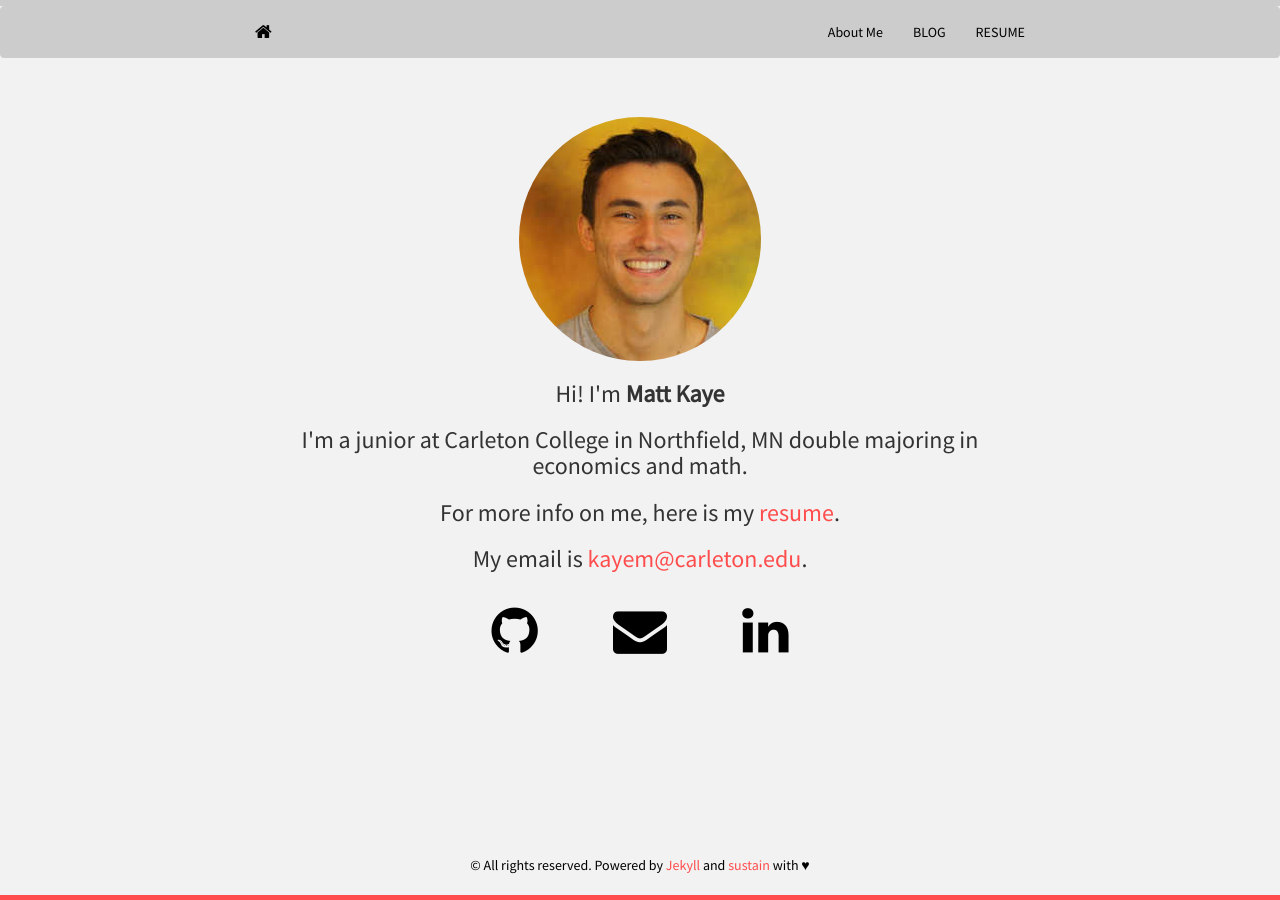
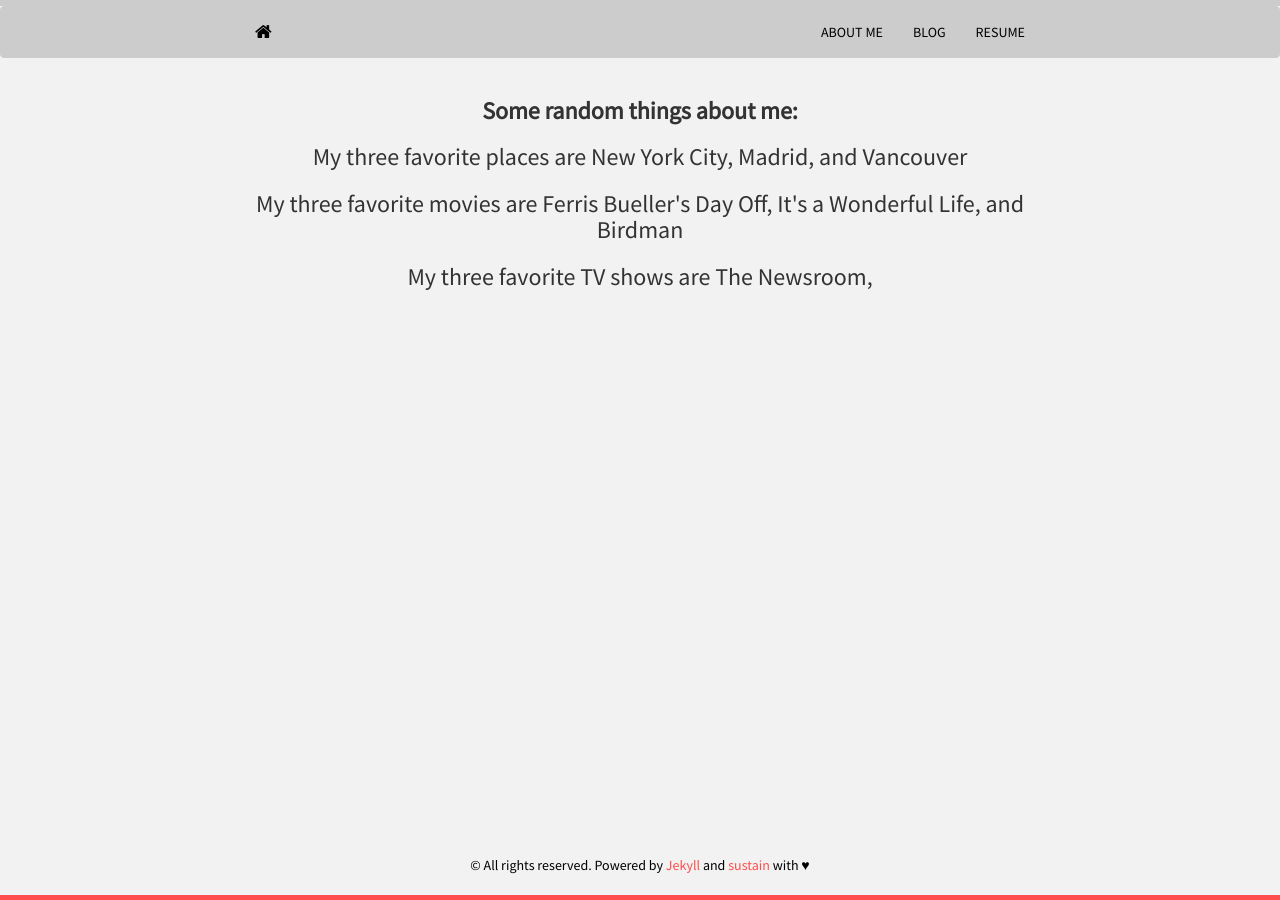
Before and after one commit to mrkaye97/mrkaye97.github.io, a Jekyll site: the page built from about.html, in a window 1280 px wide. Built offline with Jekyll 4.4.1, drawn with Linux system fonts in a browser that asks for light colours; nearby versions of some CDN libraries.

Commit message:
update about me

```diff
--- a/_includes/header.html
+++ b/_includes/header.html
@@ -5,7 +5,7 @@
     </div>
     <div id="navbar">
       <ul class="nav navbar-nav navbar-right">
-        <li><a href="{{ site.baseurl }}about.html">About Me</a></li>
+        <li><a href="{{ site.baseurl }}about.html">ABOUT ME</a></li>
         <li><a href="{{ site.baseurl }}blog.html">BLOG</a></li>
         <li><a href="Matthew_Kaye_Resume.pdf">RESUME</a></li>
       </ul>
--- a/about.html
+++ b/about.html
@@ -5,14 +5,11 @@ Title: About Me
 <center>
 <section id="about">
 	<div class="container">
-	  <div class="avatar">
-		<img class="img-circle" src="photo.png" alt="Responsive image">
-	  </div>
-	  <h3>Hi! I'm <strong>{{ site.author }}</strong></h3>
-	  <h3>I'm a junior at Carleton College in Northfield, MN double majoring in economics and math.</h3>
-	  <h3>For more info on me, here is my <a href="Matthew_Kaye_Resume.pdf">resume</a>.</h3>
-	  <h3>My email is <a href="mailto:{{ site.email}}">kayem@carleton.edu</a>.</h3>
-	  {% include social.html %}
+	  <h3><strong>Some random things about me:</strong></h3>
+	  <h3>My three favorite places are New York City, Madrid, and Vancouver</h3>
+	  <h3>My three favorite movies are Ferris Bueller's Day Off, It's a Wonderful Life, and Birdman</h3>
+	  <h3>My three favorite TV shows are The Newsroom, </h3>
+
 	</div>
 </section>
 </center>
```
